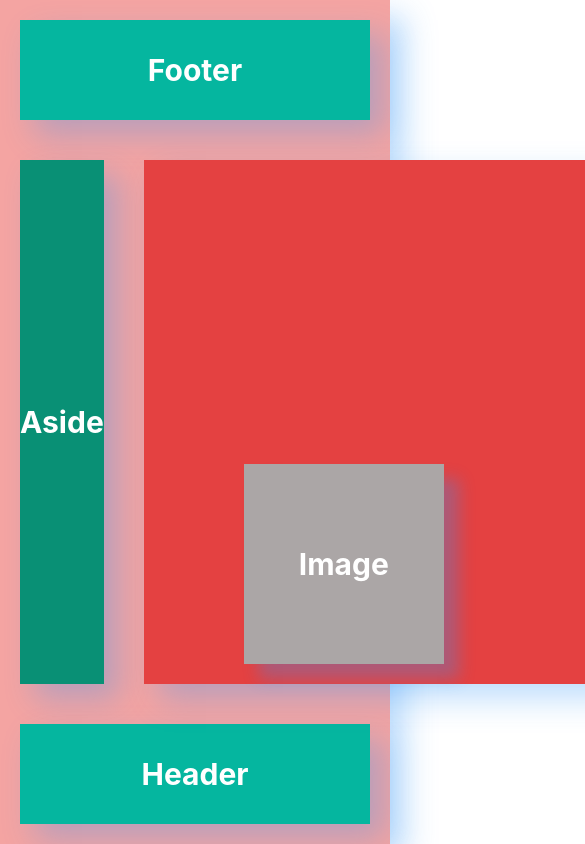
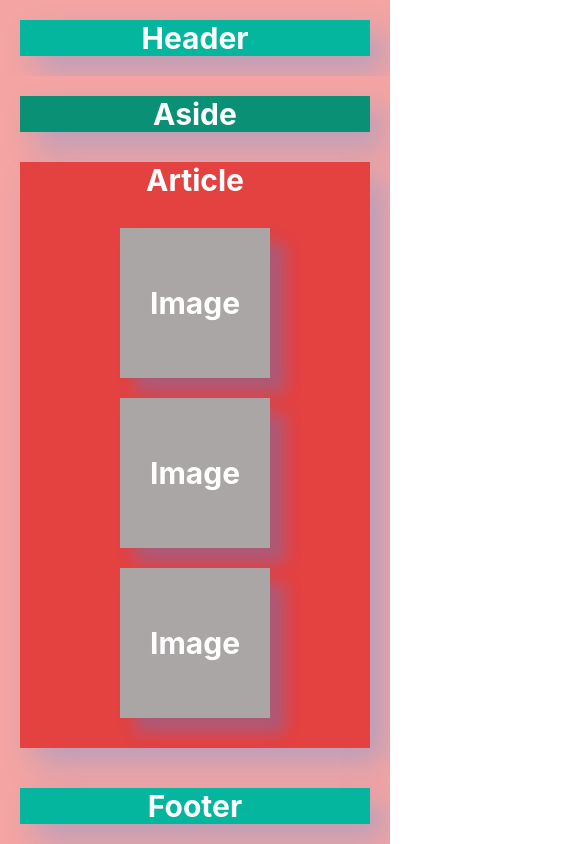
Before and after one commit to arjun963/react_layout_2, a React (Create React App) app: page / in a window 390 px wide. Shown: the top 844 px of the page, 585 px wide, since content can reach past the window. Built offline with nearby package versions, Linux system fonts and the light colour scheme.

Commit message:
Add mediaquery changes

```diff
--- a/src/App.css
+++ b/src/App.css
@@ -32,7 +32,7 @@
   color: white;
   font-weight: bold;
   margin: 20px;
-  width: 500px;
+  width: 350px;
   display: flex;
   justify-content: center;
   align-items: center;
@@ -40,7 +40,7 @@
 }
 
 .App-article {
-  flex: 1;
+  flex: none;
   display: flex;
   flex-direction: row;
   justify-content: center;
@@ -52,37 +52,60 @@
 }
 
 .text-right {
-  position: absolute;
-  top: 28%;
-  left: 50%;
+  width: 100%;
   color: white;
   font-weight: bold;
   font-size: 30px;
-  transform: translateX(-50%);
   text-align: center;
 }
 
+.text {
+  margin-left: 600%;
+}
+
 .square {
-  flex: none; /* Change this from 1 to none so it doesn't grow or shrink */
+  width: 150px;
+  height: 150px;
   display: flex;
   justify-content: center;
   align-items: center;
-  width: 200px;
-  height: 200px;
   background-color: #aba6a6;
   padding-top: 0%;
-  margin: 0px 100px 20px 100px;
+  margin: 0px 150px 20px 100px;
   align-self: flex-end; /* This will align the square to the bottom */
   color: white;
   font-weight: bold;
   font-size: 30px;
   box-shadow: 15px 15px 15px rgba(46, 145, 245, 0.3);
 }
+.squareContariner {
+  flex: none; /* Change this from 1 to none so it doesn't grow or shrink */
+  display: flex;
+  justify-content: center;
+  align-items: flex-end;
+  align-self: end;
+}
 
+/* For mobile devices */
 /* For mobile devices */
 @media (max-width: 767px) {
   .App {
-    flex-direction: column-reverse;
+    background-color: #f4a4a2; /* Deep Purple */
+  }
+  .App-main {
+    display: block;
     background-color: #f4a4a2;
   }
+
+  .App-article {
+    display: block;
+  }
+
+  .squareContariner {
+    display: block;
+    padding-bottom: 10px;
+  }
+  .text {
+    margin-left: 0;
+  }
 }
--- a/src/App.js
+++ b/src/App.js
@@ -11,10 +11,14 @@ function App() {
       <main className="App-main">
         <aside className="App-sidebar">Aside</aside>
         <article className="App-article">
-          <p class="text-right">Article</p>
-          <Square />
-          <Square />
-          <Square />
+          <div class="text-right">
+            <p class="text">Article</p>
+          </div>
+          <article class="squareContariner">
+            <Square />
+            <Square />
+            <Square />
+          </article>
         </article>
       </main>
       <footer className="App-footer">Footer</footer>
```
